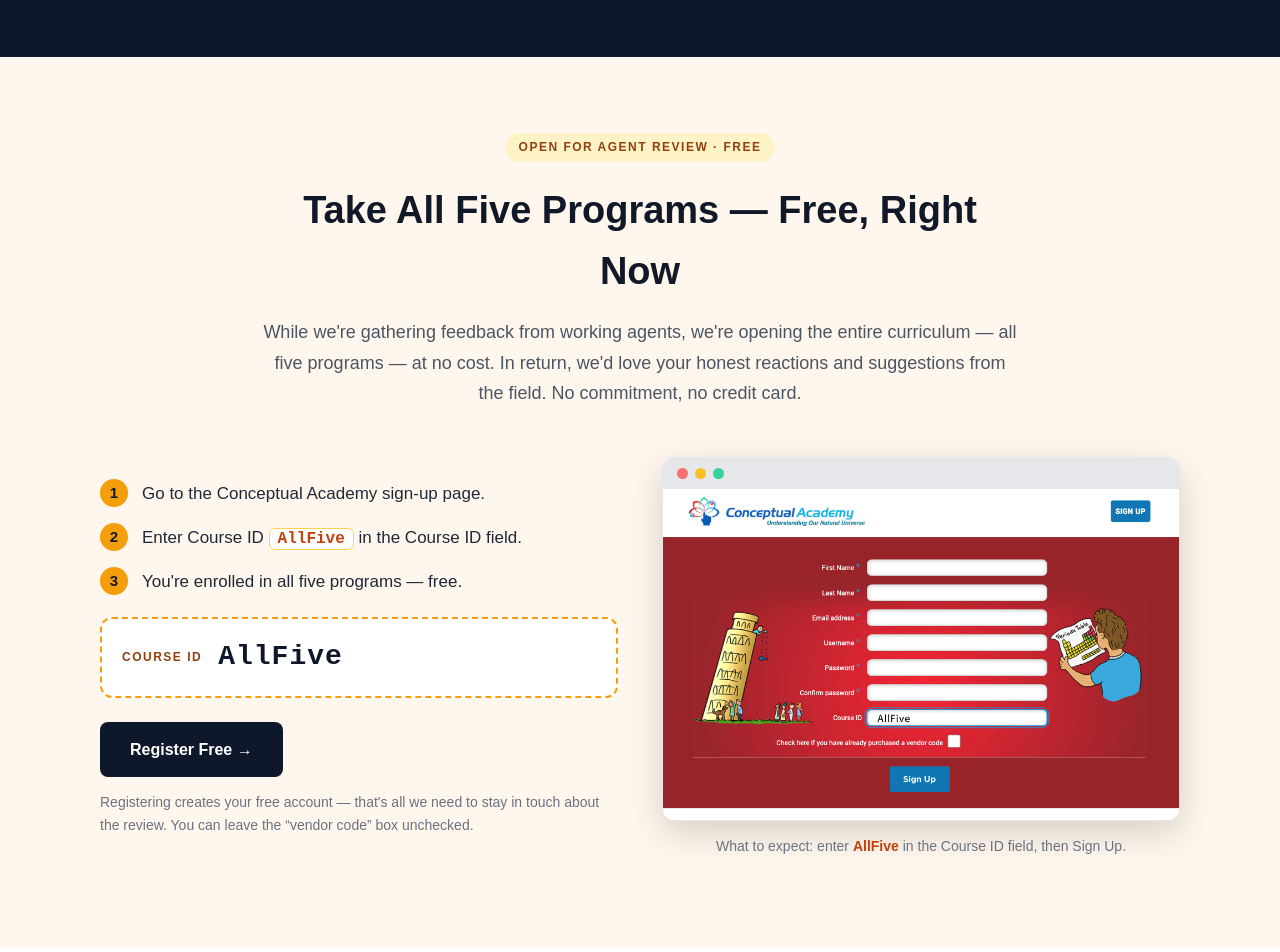
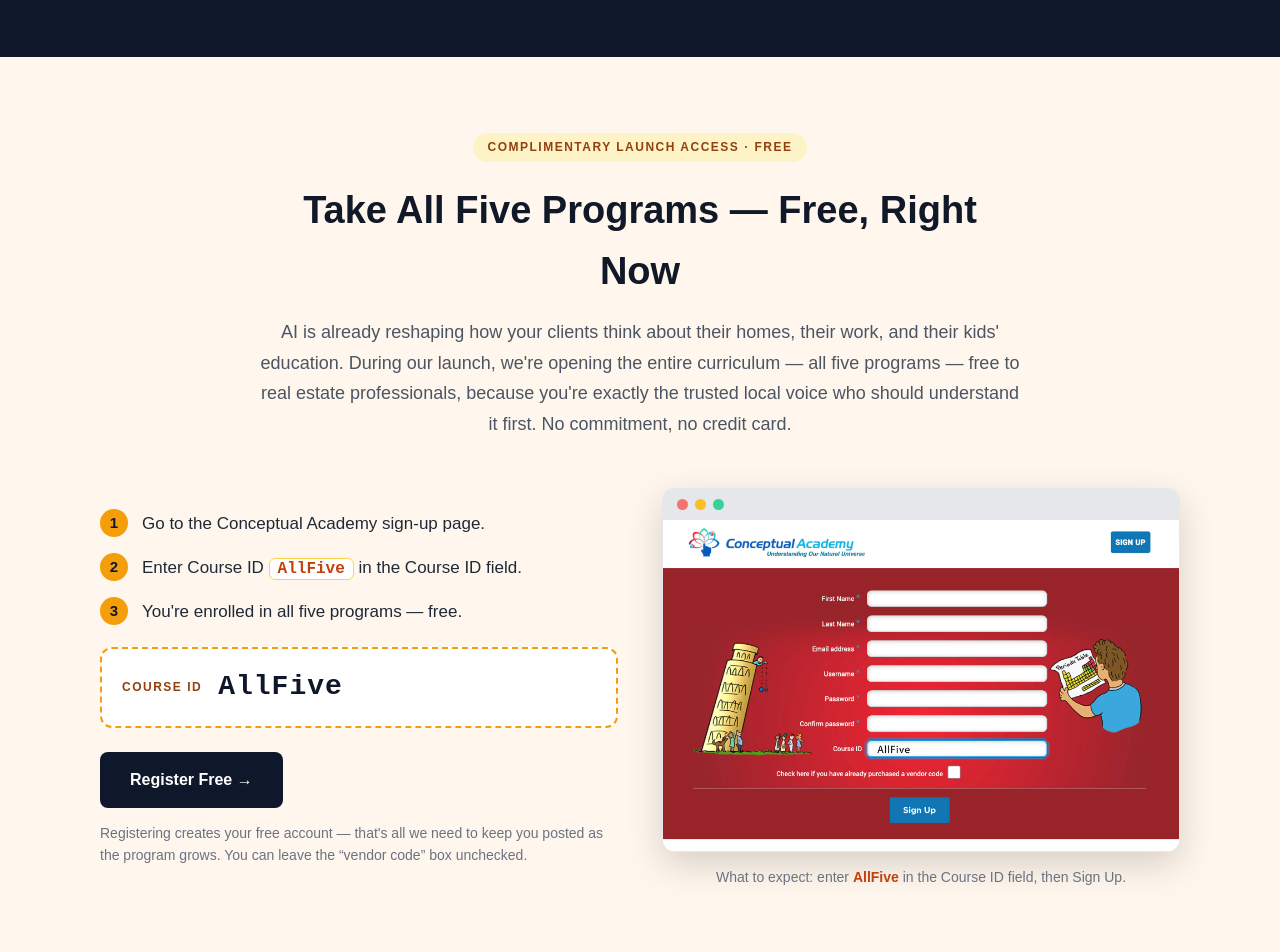
Before and after one commit to Suchocki88/UnderstandingAI.ai, a Next.js app: page /professionals in a window 1280 px wide. Shown: the part 1500-2452 px from the top of the page. Built offline with nearby package versions, Linux system fonts and the light colour scheme.

Commit message:
Update text for program launch and community outreach

```diff
--- a/app/professionals/page.tsx
+++ b/app/professionals/page.tsx
@@ -7,6 +7,8 @@ export const metadata = {
 };
 
 const REGISTER_URL = "https://conceptualacademy.com/user/register";
+const CONTACT_FORM =
+  "https://docs.google.com/forms/d/e/1FAIpQLSfmC3t1awl9T0Ed1JZhtW24XEvp0znPoIITpbwcY7WvqYm12Q/viewform?usp=header";
 const COURSE_ID = "AllFive";
 
 type Lesson = { code: string; name: string; sub?: string };
@@ -177,7 +179,7 @@ export default function Page() {
             standards, examined where AI actually touches the work.
           </p>
           <p style={{ marginTop: 16, fontSize: 18, color: "#fde68a", lineHeight: 1.7, fontWeight: 600 }}>
-            Right now, while the program is open for agent review, all five courses are free.
+            Right now, during our launch, all five programs are complimentary for real estate professionals.
           </p>
 
           <div style={{ display: "flex", justifyContent: "center", flexWrap: "wrap", gap: "12px 32px", margin: "32px 0 0" }}>
@@ -217,20 +219,21 @@ export default function Page() {
         </div>
       </section>
 
-      {/* FREE ACCESS / REVIEW OFFER */}
+      {/* FREE ACCESS / LAUNCH OFFER */}
       <section style={{ background: "#fff7ed", padding: "76px 24px" }}>
         <div style={{ maxWidth: 1080, margin: "0 auto" }}>
           <div style={{ textAlign: "center", maxWidth: 760, margin: "0 auto 48px" }}>
             <p style={{ fontSize: 12, fontWeight: 700, textTransform: "uppercase", letterSpacing: 1.5, color: "#92400e", background: "#fef3c7", display: "inline-block", padding: "5px 14px", borderRadius: 100, margin: 0 }}>
-              Open for Agent Review · Free
+              Complimentary Launch Access · Free
             </p>
             <h2 style={{ fontSize: "clamp(26px, 4vw, 38px)", margin: "18px 0 0", color: "#111827" }}>
               Take All Five Programs — Free, Right Now
             </h2>
             <p style={{ marginTop: 16, fontSize: 18, color: "#4b5563", lineHeight: 1.7 }}>
-              While we&apos;re gathering feedback from working agents, we&apos;re opening the entire curriculum — all
-              five programs — at no cost. In return, we&apos;d love your honest reactions and suggestions from the
-              field. No commitment, no credit card.
+              AI is already reshaping how your clients think about their homes, their work, and their kids&apos;
+              education. During our launch, we&apos;re opening the entire curriculum — all five programs — free to
+              real estate professionals, because you&apos;re exactly the trusted local voice who should understand it
+              first. No commitment, no credit card.
             </p>
           </div>
 
@@ -272,8 +275,8 @@ export default function Page() {
                 Register Free →
               </a>
               <p style={{ marginTop: 14, fontSize: 14, color: "#6b7280", lineHeight: 1.6 }}>
-                Registering creates your free account — that&apos;s all we need to stay in touch about the review.
-                You can leave the &ldquo;vendor code&rdquo; box unchecked.
+                Registering creates your free account — that&apos;s all we need to keep you posted as the program
+                grows. You can leave the &ldquo;vendor code&rdquo; box unchecked.
               </p>
             </div>
 
@@ -488,6 +491,53 @@ export default function Page() {
         </div>
       </section>
 
+      {/* REFER YOUR COMMUNITY */}
+      <section style={{ background: "#fff7ed", padding: "80px 24px" }}>
+        <div style={{ maxWidth: 1000, margin: "0 auto" }}>
+          <div style={{ textAlign: "center", maxWidth: 760, margin: "0 auto 40px" }}>
+            <p style={{ fontSize: 13, fontWeight: 700, textTransform: "uppercase", letterSpacing: 2, color: "#92400e", margin: 0 }}>
+              Your Local Reach
+            </p>
+            <h2 style={{ fontSize: "clamp(26px, 4vw, 36px)", marginTop: 12, color: "#111827" }}>Nobody knows a neighborhood like its agents.</h2>
+            <p style={{ marginTop: 16, fontSize: 18, color: "#4b5563", lineHeight: 1.7 }}>
+              Once AI clicks for you, you&apos;re positioned to help the people around you make sense of it too — the
+              families you serve, and the local schools trying to figure out what to teach. If the program serves
+              you, pass it on.
+            </p>
+          </div>
+
+          <div style={{ display: "grid", gridTemplateColumns: "repeat(auto-fit, minmax(min(100%, 300px), 1fr))", gap: 24 }}>
+            <div style={{ background: "white", border: "1px solid #fed7aa", borderRadius: 16, padding: 28, borderTop: "4px solid #f59e0b" }}>
+              <h3 style={{ margin: "0 0 12px", fontSize: 20 }}>Share it with families</h3>
+              <p style={{ margin: 0, color: "#4b5563", lineHeight: 1.7 }}>
+                The families you work with are navigating AI with their kids right now, often with no idea where to
+                start. Point them to UnderstandingAI.ai — the books, the program, and the same literacy-to-fluency
+                path you&apos;re taking.
+              </p>
+            </div>
+            <div style={{ background: "white", border: "1px solid #fed7aa", borderRadius: 16, padding: 28, borderTop: "4px solid #f59e0b" }}>
+              <h3 style={{ margin: "0 0 12px", fontSize: 20 }}>Introduce a local school</h3>
+              <p style={{ margin: 0, color: "#4b5563", lineHeight: 1.7 }}>
+                Know a principal, PTA, or school board wrestling with AI literacy? A warm introduction from a trusted
+                local professional opens doors a cold email never will. Tell us who to talk to and we&apos;ll take it
+                from there.
+              </p>
+            </div>
+          </div>
+
+          <div style={{ textAlign: "center", marginTop: 36 }}>
+            <a
+              href={CONTACT_FORM}
+              target="_blank"
+              rel="noopener noreferrer"
+              style={{ display: "inline-block", background: "#0f172a", color: "white", padding: "15px 30px", borderRadius: 8, textDecoration: "none", fontWeight: 700, fontSize: 16 }}
+            >
+              Make a Local Introduction →
+            </a>
+          </div>
+        </div>
+      </section>
+
       {/* COMING SOON */}
       <section style={{ background: "#f8fafc", padding: "72px 24px" }}>
         <div style={{ maxWidth: 1000, margin: "0 auto" }}>
@@ -504,7 +554,7 @@ export default function Page() {
             <div style={{ background: "white", border: "1px solid #e5e7eb", borderRadius: 16, padding: 28, borderTop: "4px solid #f59e0b" }}>
               <span style={{ fontSize: 12, fontWeight: 700, color: "#16a34a", textTransform: "uppercase", letterSpacing: 1 }}>Available Now</span>
               <h3 style={{ margin: "8px 0 6px", fontSize: 20 }}>AI in Real Estate</h3>
-              <p style={{ margin: 0, color: "#6b7280", fontSize: 15 }}>Five programs, in review with agents today.</p>
+              <p style={{ margin: 0, color: "#6b7280", fontSize: 15 }}>Five programs, free for real estate agents today.</p>
             </div>
             <div style={{ background: "white", border: "1px solid #e5e7eb", borderRadius: 16, padding: 28, borderTop: "4px solid #cbd5e1" }}>
               <span style={{ fontSize: 12, fontWeight: 700, color: "#9ca3af", textTransform: "uppercase", letterSpacing: 1 }}>Coming This Fall</span>
```
